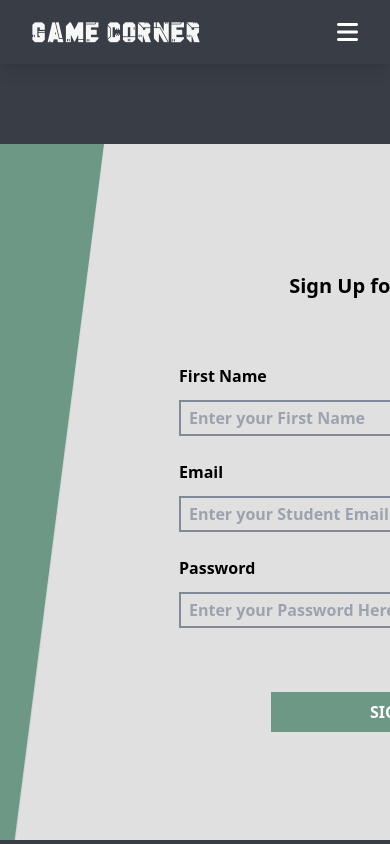
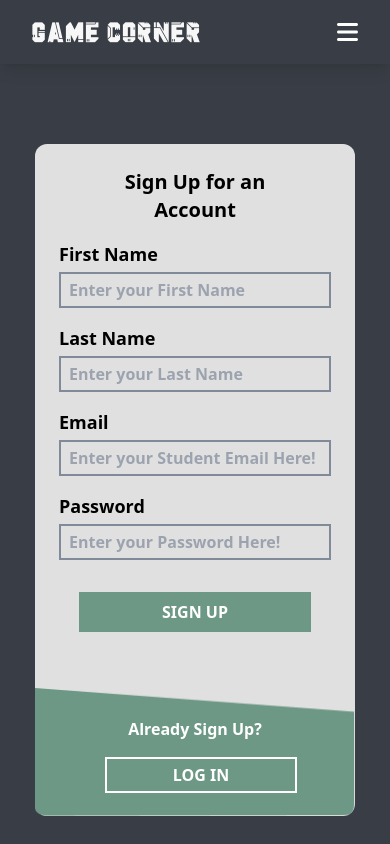
Before and after one commit to mamelilea/Game-Corner, a React (Vite) app: page /sign in a window 390 px wide. Shown: the top 844 px of the page. Built offline with nearby package versions, Linux system fonts and the light colour scheme.

Commit message:
banyak yang baru niih

```diff
--- a/src/index.css
+++ b/src/index.css
@@ -4,6 +4,12 @@
 html, body{
     overflow-x: hidden;
 }
+
+@media only screen and (max-width: 600px) {
+    html, body{
+        overflow-x: hidden;
+    }
+  }
 
 .navbar-list {
     transform: translateX(100%);
--- a/src/pages/login.jsx
+++ b/src/pages/login.jsx
@@ -1,5 +1,6 @@
 import React from 'react'
 import vector from '../assets/login/Vector.png'
+import vector1 from '../assets/login/Vector-1.png'
 import Navbar from '../Component/navbar'
 import Footer from '../Component/footer'
 
@@ -7,9 +8,9 @@ const login = () => {
     return (
         <div className=' pt-36 bg-abu'>
             <Navbar className='relative'></Navbar>
-            <div className='w-screen h-[50rem] bg-abu flex justify-center'>
-
-                <div className='w-[70rem] h-[43.5rem] flex rounded-[2.6rem] bg-putih2 relative'>
+            <div className='w-screen lg:h-[50rem] h-[35rem] bg-abu flex justify-center'>
+                {/* versi laptop */}
+                <div className='hidden lg:flex w-[70rem] h-[43.5rem]  rounded-[2.6rem] bg-putih2 relative'>
                     <div className='w-[30rem] flex justify-center'>
                         <img src={vector} className='-ml-5' alt="" />
                         <div className='mr-16 -mt-10 h-full flex flex-col justify-center absolute top-0'>
@@ -37,6 +38,34 @@ const login = () => {
                         </div>
                     </div>
                 </div>
+                {/* versi mobile */}
+                <div className='lg:hidden rounded-xl flex flex-col items-center relative w-80 h-[29.5rem] bg-putih2'>
+                    <img src={vector1} alt="" className='bottom-0 absolute' />
+                    <h3 className='font-bold text-black w-40 text-center mt-6 text-xl'>Sign in to Your Account</h3>
+                    <div className='text-left w-[17rem] flex flex-col items-center '>
+                        <div>
+                            <form action="" className='w-[17rem] mt-4'>
+                                <p className='flex flex-col'>
+                                    <label htmlFor="" className='text-black font-bold text-lg mb-1'>Email</label>
+                                    <input className=' font-semibold border-2 bg-putih2 border-abu3 py-1 pl-2' type="email" placeholder='Enter your Student Email Here!' />
+                                </p>
+
+                                <p className='flex flex-col mt-4'>
+                                    <label htmlFor="" className='text-black font-bold text-lg mb-1'>Password</label>
+                                    <input className=' font-semibold border-2 bg-putih2 border-abu3 py-1 pl-2' type="password" placeholder='Enter your Password Here!' />
+                                </p>
+                            </form>
+                        </div>
+                        <button className='w-[14.5rem] h-10 mx-auto my-auto bg-ijo text-potih font-semibold mt-8 hover:bg-[#3c5249]'>LOG IN</button>
+
+                        <div className='z-10'>
+                            <h3 className='text-base mt-14 text-center font-semibold text-potih'>Don't have an account?</h3>
+                            <a href="/sign"><button className='w-48 h-9 border-2 text-center text-potih border-potih text-base font-semibold mt-4 ml-3 hover:bg-[#3c5249] hover:border-0'>SIGN UP</button></a>
+                        </div>
+                    </div>
+
+
+                </div>
             </div>
             <Footer></Footer>
         </div>
--- a/src/pages/profile.jsx
+++ b/src/pages/profile.jsx
@@ -7,21 +7,36 @@ const profile = () => {
     return (
         <div className='pt-36 bg-abu'>
             <Navbar className='relative'></Navbar>
-            <div className='w-screen h-screen bg-abu  flex justify-center'>
-                <div className='lg:w-[70rem] w-80 h-[30.5rem] bg-abu2 rounded-xl lg:flex  lg:items-center lg:flex-row flex flex-col items-center relative'>
-                    <div className='flex items-center lg:justify-center h-full lg:w-1/2 w-[8.4rem] lg:-mt-0 relative lg:top-0 -top-32'>
+            <div className='w-screen lg:h-screen h-[40rem] bg-abu  flex justify-center'>
+                <div className='lg:w-[70rem] w-80 lg:h-[30.5rem] h-[35rem] bg-abu2 rounded-xl lg:flex  lg:items-center lg:flex-row flex flex-col items-center relative'>
+                    <div className='flex items-center lg:justify-center h-full lg:w-1/2 w-[8.4rem] lg:-mt-0 relative lg:top-0 -top-44'>
                         <img src={user} alt="" />
                     </div>
-                    <div className='lg:hidden flex relative'>
+                    {/* versi mobile */}
+                    <div className='lg:hidden flex flex-col absolute top-48 text-left w-[17rem] items-center'>
                         <div>
-                            <h3 className='text-potih font-semibold text-lg'>Nama</h3>
-                            <div>
-
+                            <h3 className='text-potih font-semibold text-lg mb-1'>Nama</h3>
+                            <div className='w-[17rem] bg-abu h-[2.75rem] rounded-md mb-1'>
+                                <h3 className='text-potih font-semibold text-lg mx-4 py-1.5'>John Doe</h3>
                             </div>
                         </div>
-                        <div></div>
-                        <div></div>
+                        <div>
+                            <h3 className='text-potih font-semibold text-lg mb-1'>NIM</h3>
+                            <div className='w-[17rem] bg-abu h-[2.75rem] rounded-md mb-1'>
+                                <h3 className='text-potih font-semibold text-lg mx-4 py-1.5'>255170893708201</h3>
+                            </div>
+                        </div>
+                        <div>
+                            <h3 className='text-potih font-semibold text-lg mb-1'>Prodi</h3>
+                            <div className='w-[17rem] bg-abu h-[2.75rem] rounded-md mb-1'>
+                                <h3 className='text-potih font-semibold text-lg mx-4 py-1.5'>Teknologi Informasi</h3>
+                            </div>
+                        </div>
+                        <a href="/login"><button className='lg:hidden lg:absolute relative bottom-5 w-[11.5rem] h-12 flex justify-center items-center mt-12 bg-ijo hover:bg-[#3c5249] text-potih font-bold rounded-md'> LOG OUT</button></a>
                     </div>
+                    {/* button login mobile */}
+
+                    {/* versi browser */}
                     <div className='w-1/2 lg:flex flex-col h-52 leading-[4rem] justify-center pt-10 hidden lg:relative absolute'>
                         <p className='text-[2rem] font-semibold text-potih'>Nama &nbsp;&nbsp;&nbsp;&nbsp;&nbsp;: John Doe</p>
                         <p className='text-[2rem] font-semibold text-potih'>NIM &nbsp;&nbsp;&nbsp;&nbsp;&nbsp;&nbsp;&nbsp;&nbsp;: 255170893708201</p>
--- a/src/pages/sign.jsx
+++ b/src/pages/sign.jsx
@@ -1,5 +1,6 @@
 import React from 'react'
 import vector from '../assets/login/Vector.png'
+import vector1 from '../assets/login/Vector-1.png'
 import Navbar from '../Component/navbar'
 import Footer from '../Component/footer'
 
@@ -7,8 +8,9 @@ const sign = () => {
     return (
         <div className='pt-36 bg-abu'>
             <Navbar className='relative'></Navbar>
-            <div className='w-screen h-[50rem] bg-abu flex justify-center'>
-                <div className='w-[70rem] h-[43.5rem] flex rounded-[2.6rem] bg-putih2 relative'>
+            <div className='w-screen lg:h-[50rem] h-[48rem] bg-abu flex justify-center'>
+                {/* versi laptop */}
+                <div className='hidden w-[70rem] h-[43.5rem] lg:flex rounded-[2.6rem] bg-putih2 relative'>
                     <div className='w-[30rem] flex justify-center'>
                         <img src={vector} className='-ml-5' alt="" />
                         <div className='mr-16 -mt-10 h-full flex flex-col justify-center absolute top-0'>
@@ -46,6 +48,41 @@ const sign = () => {
                         </div>
                     </div>
                 </div>
+                {/* versi mobile */}
+                <div className='lg:hidden rounded-xl flex flex-col items-center relative w-80 h-[42rem] bg-putih2'>
+                    <img src={vector1} alt="" className='bottom-0 absolute' />
+                    <h3 className='font-bold text-black w-40 text-center mt-6 text-xl'>Sign Up for an Account</h3>
+                    <div className='text-left w-[17rem] flex flex-col items-center '>
+                        <div>
+                            <form action="" className='w-[17rem] mt-4'>
+                                <p className='flex flex-col'>
+                                    <label htmlFor="" className='text-black font-bold text-lg mb-1'>First Name</label>
+                                    <input className=' font-semibold border-2 bg-putih2 border-abu3 py-1 pl-2' type="text" placeholder='Enter your First Name' />
+                                </p>
+                                <p className='flex flex-col mt-4'>
+                                    <label htmlFor="" className='text-black font-bold text-lg mb-1'>Last Name</label>
+                                    <input className=' font-semibold border-2 bg-putih2 border-abu3 py-1 pl-2' type="text" placeholder='Enter your Last Name' />
+                                </p>
+                                <p className='flex flex-col mt-4'>
+                                    <label htmlFor="" className='text-black font-bold text-lg mb-1'>Email</label>
+                                    <input className=' font-semibold border-2 bg-putih2 border-abu3 py-1 pl-2' type="email" placeholder='Enter your Student Email Here!' />
+                                </p>
+                                <p className='flex flex-col mt-4'>
+                                    <label htmlFor="" className='text-black font-bold text-lg mb-1'>Password</label>
+                                    <input className=' font-semibold border-2 bg-putih2 border-abu3 py-1 pl-2' type="password" placeholder='Enter your Password Here!' />
+                                </p>
+                            </form>
+                        </div>
+                        <button className='w-[14.5rem] h-10 mx-auto my-auto bg-ijo text-potih font-semibold mt-8 hover:bg-[#3c5249]'>SIGN UP</button>
+
+                        <div className='z-10'>
+                            <h3 className='text-base mt-[5.3rem] text-center font-semibold text-potih'>Already Sign Up?</h3>
+                            <a href="/login"><button className='w-48 h-9 border-2 text-center text-potih border-potih text-base font-semibold mt-4 ml-3 hover:bg-[#3c5249] hover:border-0'>LOG IN</button></a>
+                        </div>
+                    </div>
+
+
+                </div>
             </div>
             <Footer></Footer>
         </div>
```
Also changed, not shown: src/assets/login/Vector-1.png (added).
